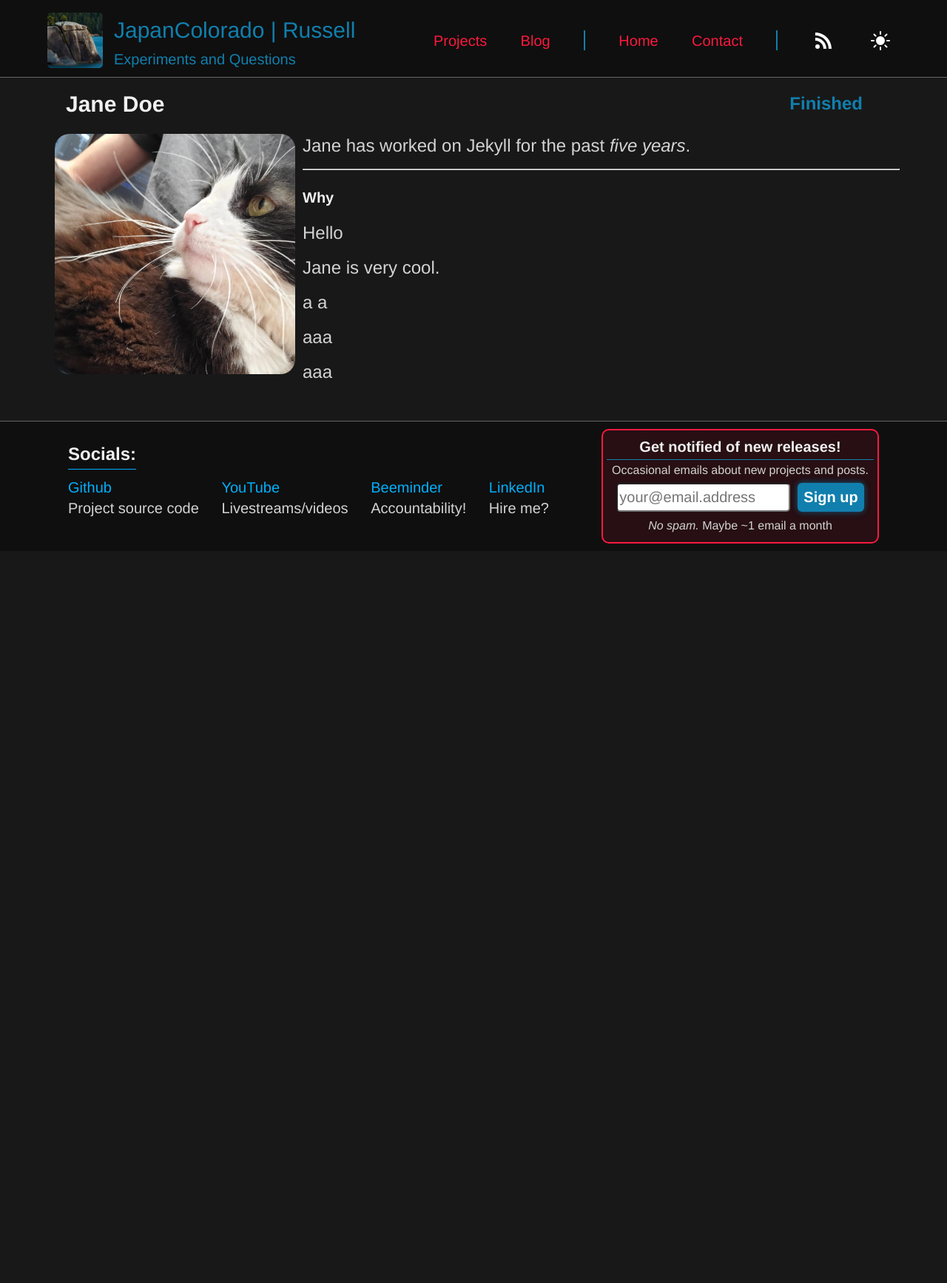
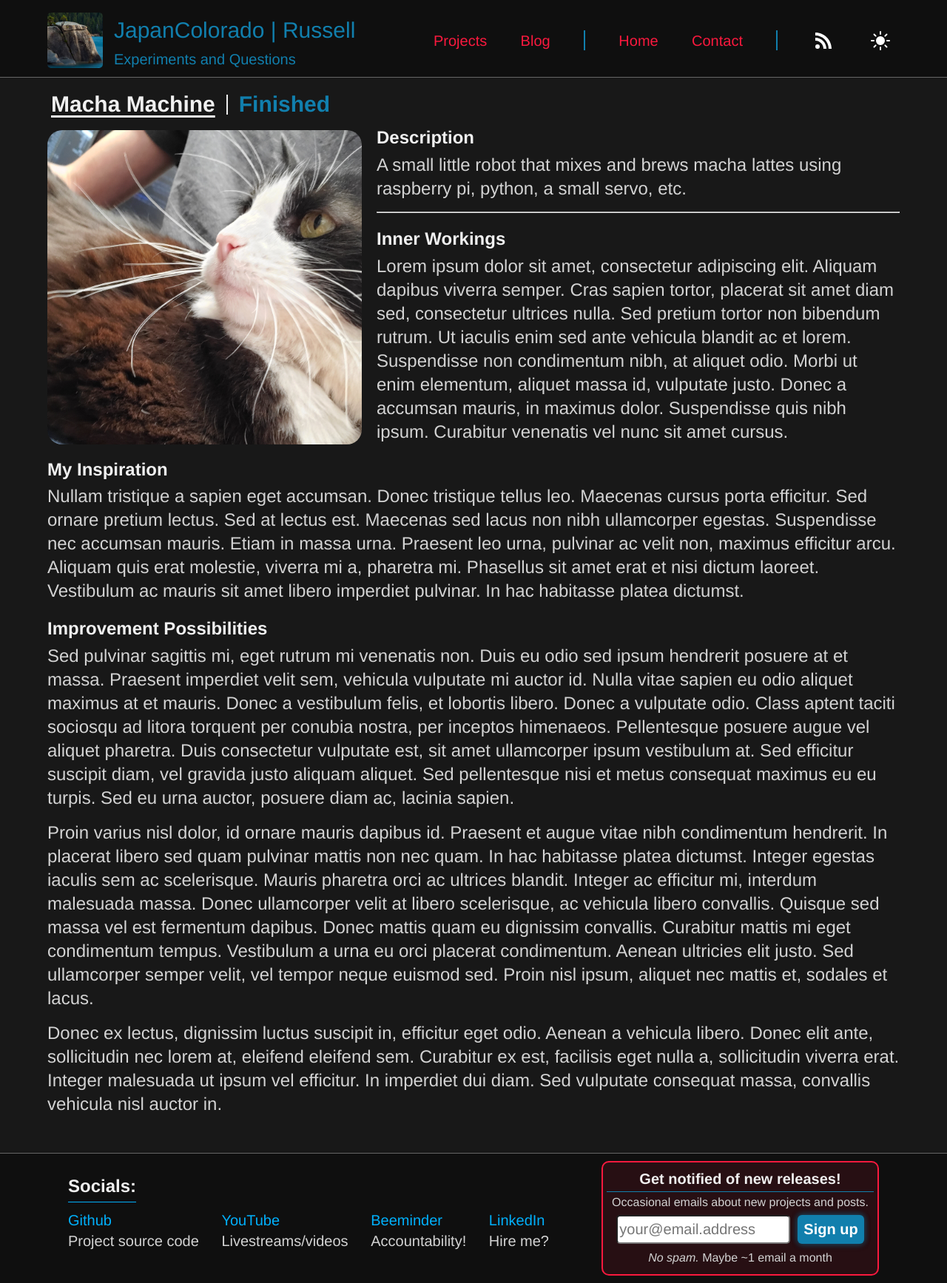
Before and after one commit to JapanColorado/japancolorado.github.io, a Jekyll site: the page built from _projects/macha.md, in a window 1280 px wide. Shown: the whole page at 74% size. Built offline with Jekyll 4.4.1, drawn with Linux system fonts in a browser that asks for light colours; before the commit the page ends 900 px from its top, so only the background shows below that.

Commit message:
Style most of project pages

```diff
--- a/_layouts/project.html
+++ b/_layouts/project.html
@@ -5,11 +5,12 @@ layout: default
 <article class="project">
   <div class="project-header">
     <h1>{{ page.title }}</h1>
+    <div class="divider"></div>
     {% if page.finished == true %}
-    <h2 id="true">Finished</h2>
+    <h1 id="true">Finished</h1>
     {% endif %}
     {% if page.finished == false %}
-    <h2 id="false">In Progress</h2>
+    <h1 id="false">In Progress</h1>
     {% endif %}
   </div>
   <p>
--- a/_projects/macha.md
+++ b/_projects/macha.md
@@ -1,23 +1,22 @@
 ---
 layout: project
-title: Jane Doe
-position: Developer
+title: Macha Machine
 img_link: cat.jpg
 finished: true
 ---
+## Description
+A small little robot that mixes and brews macha lattes using raspberry pi, python, a small servo, etc.
+<hr>
 
-Jane has worked on Jekyll for the past _five years_.
-<hr>
-### Why
-Hello
+## Inner Workings
+Lorem ipsum dolor sit amet, consectetur adipiscing elit. Aliquam dapibus viverra semper. Cras sapien tortor, placerat sit amet diam sed, consectetur ultrices nulla. Sed pretium tortor non bibendum rutrum. Ut iaculis enim sed ante vehicula blandit ac et lorem. Suspendisse non condimentum nibh, at aliquet odio. Morbi ut enim elementum, aliquet massa id, vulputate justo. Donec a accumsan mauris, in maximus dolor. Suspendisse quis nibh ipsum. Curabitur venenatis vel nunc sit amet cursus.
 
-Jane is very cool.
+## My Inspiration
+Nullam tristique a sapien eget accumsan. Donec tristique tellus leo. Maecenas cursus porta efficitur. Sed ornare pretium lectus. Sed at lectus est. Maecenas sed lacus non nibh ullamcorper egestas. Suspendisse nec accumsan mauris. Etiam in massa urna. Praesent leo urna, pulvinar ac velit non, maximus efficitur arcu. Aliquam quis erat molestie, viverra mi a, pharetra mi. Phasellus sit amet erat et nisi dictum laoreet. Vestibulum ac mauris sit amet libero imperdiet pulvinar. In hac habitasse platea dictumst.
 
-a
-a
+## Improvement Possibilities
+Sed pulvinar sagittis mi, eget rutrum mi venenatis non. Duis eu odio sed ipsum hendrerit posuere at et massa. Praesent imperdiet velit sem, vehicula vulputate mi auctor id. Nulla vitae sapien eu odio aliquet maximus at et mauris. Donec a vestibulum felis, et lobortis libero. Donec a vulputate odio. Class aptent taciti sociosqu ad litora torquent per conubia nostra, per inceptos himenaeos. Pellentesque posuere augue vel aliquet pharetra. Duis consectetur vulputate est, sit amet ullamcorper ipsum vestibulum at. Sed efficitur suscipit diam, vel gravida justo aliquam aliquet. Sed pellentesque nisi et metus consequat maximus eu eu turpis. Sed eu urna auctor, posuere diam ac, lacinia sapien.
 
+Proin varius nisl dolor, id ornare mauris dapibus id. Praesent et augue vitae nibh condimentum hendrerit. In placerat libero sed quam pulvinar mattis non nec quam. In hac habitasse platea dictumst. Integer egestas iaculis sem ac scelerisque. Mauris pharetra orci ac ultrices blandit. Integer ac efficitur mi, interdum malesuada massa. Donec ullamcorper velit at libero scelerisque, ac vehicula libero convallis. Quisque sed massa vel est fermentum dapibus. Donec mattis quam eu dignissim convallis. Curabitur mattis mi eget condimentum tempus. Vestibulum a urna eu orci placerat condimentum. Aenean ultricies elit justo. Sed ullamcorper semper velit, vel tempor neque euismod sed. Proin nisl ipsum, aliquet nec mattis et, sodales et lacus.
 
-aaa
-
-
-aaa
+Donec ex lectus, dignissim luctus suscipit in, efficitur eget odio. Aenean a vehicula libero. Donec elit ante, sollicitudin nec lorem at, eleifend eleifend sem. Curabitur ex est, facilisis eget nulla a, sollicitudin viverra erat. Integer malesuada ut ipsum vel efficitur. In imperdiet dui diam. Sed vulputate consequat massa, convallis vehicula nisl auctor in.
--- a/_sass/_projects.scss
+++ b/_sass/_projects.scss
@@ -1,35 +1,57 @@
-.project {
-  max-height: 8000px;
-  min-height: min-content;
-}
 .project-header {
   display: flex;
-  justify-content: space-between;
+
   align-items: center;
-  h1,
-  h2 {
+  h1 {
     padding: 0px;
     margin: 0px;
     padding-top: 10px;
   }
-  h1 {
-    margin-left: 25px;
-  }
-  h2 {
-    margin-right: 50px;
+  h1:not(#true, #false) {
+    margin-left: 5px;
+    text-decoration: underline;
+    text-underline-offset: 5px;
   }
   #true {
     color: $mainBlue;
   }
-  #false{
+  #false {
     color: $accentRed;
   }
+  .divider {
+    position: relative;
+    top: 6px;
+    border-color: $lightGray;
+    margin: 0px 15px;
+  }
+}
+.project-img {
+  width: 100%;
+  margin: 0 auto;
+  text-align: center;
 }
 .project-img {
   display: block;
 }
 .project-details {
   font-size: larger;
+  p {
+    padding-top: 0px;
+    margin-top: 0px;
+  }
+  h2,
+  h3,
+  h4 {
+    padding-top: 0px;
+    margin-top: 0px;
+    margin-bottom: 0px;
+  }
+  hr{
+    margin-bottom: 15px;
+  }
+}
+p:has(.project-img) {
+  margin: 0px;
 }
 @media (min-width: 475px) {
 }
@@ -39,15 +61,15 @@
 }
 @media (min-width: 1024px) {
   .project-img {
-    max-width: 325px;
-    margin: 10px;
-    margin-top: 0px;
+    max-width: 425px;
+    margin-top: 10px;
+    margin-right: 20px;
     border-radius: 20px;
   }
   p:has(.project-img) {
     float: left;
     // margin-left: 20px;
-    margin-bottom: 10px;
+    //margin-bottom: 10px;
   }
 }
 @media (min-width: 1280px) {
```
